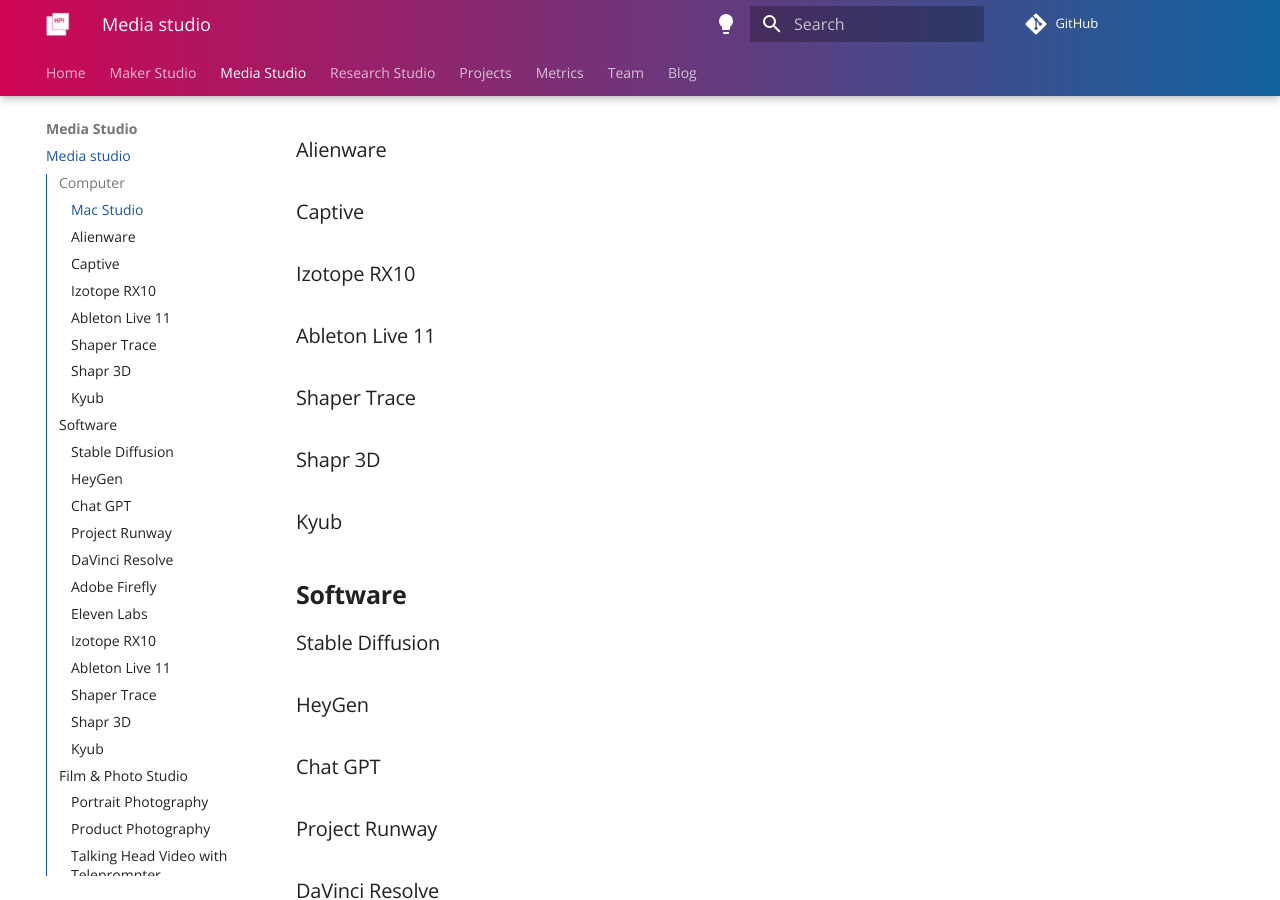
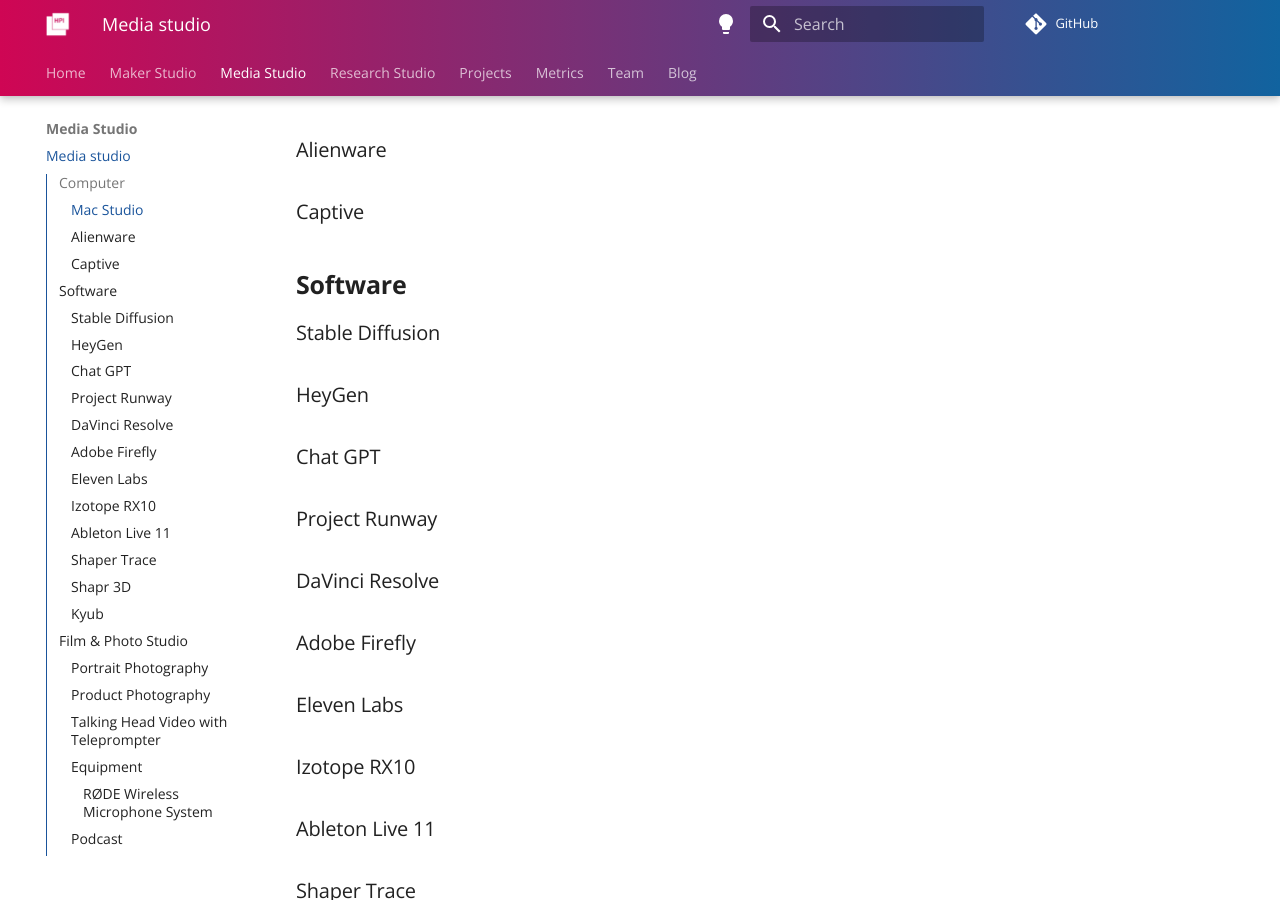
Before and after one commit to makeruniverse/docs, an MkDocs documentation site: the page built from docs/studios/media-studio.md, in a window 1280 px wide and 900 px high, scrolled down 422 px. Built offline with MkDocs 1.6.1 and Material for MkDocs 9.7.7, drawn with Linux system fonts in a browser that asks for light colours; comment, search, counter and statistics services are not loaded.

Commit message:
Media Studio Sitemap

```diff
--- a/docs/studios/media-studio.md
+++ b/docs/studios/media-studio.md
@@ -11,16 +11,6 @@
 ### Alienware
 
 ### Captive
-
-### Izotope RX10
-
-### Ableton Live 11
-
-### Shaper Trace
-
-### Shapr 3D
-
-### Kyub
 
 ## Software
 
```
